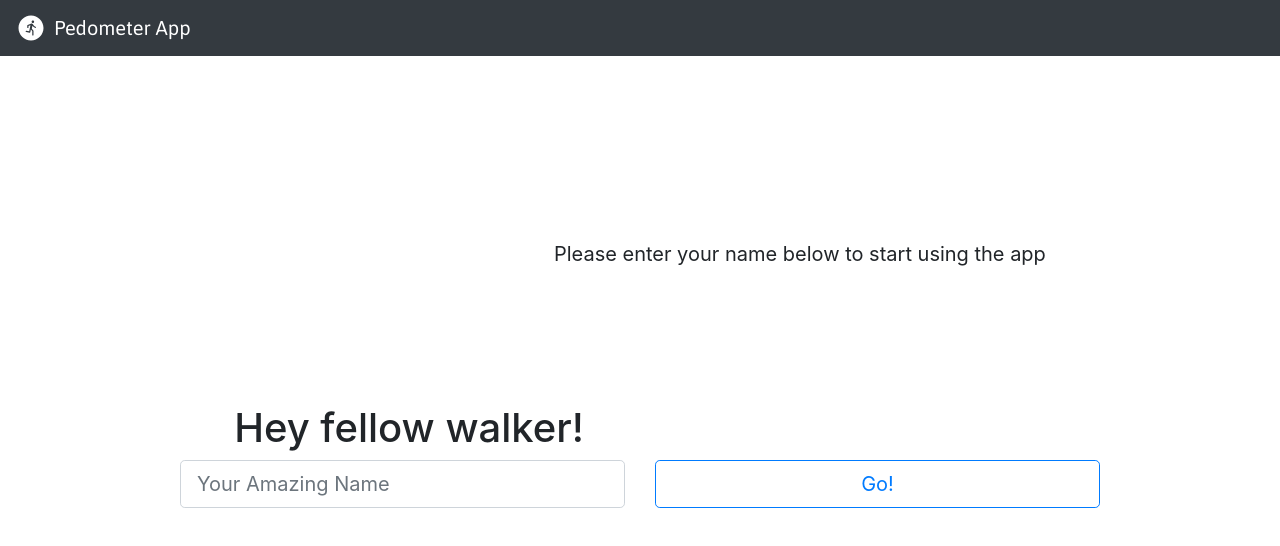
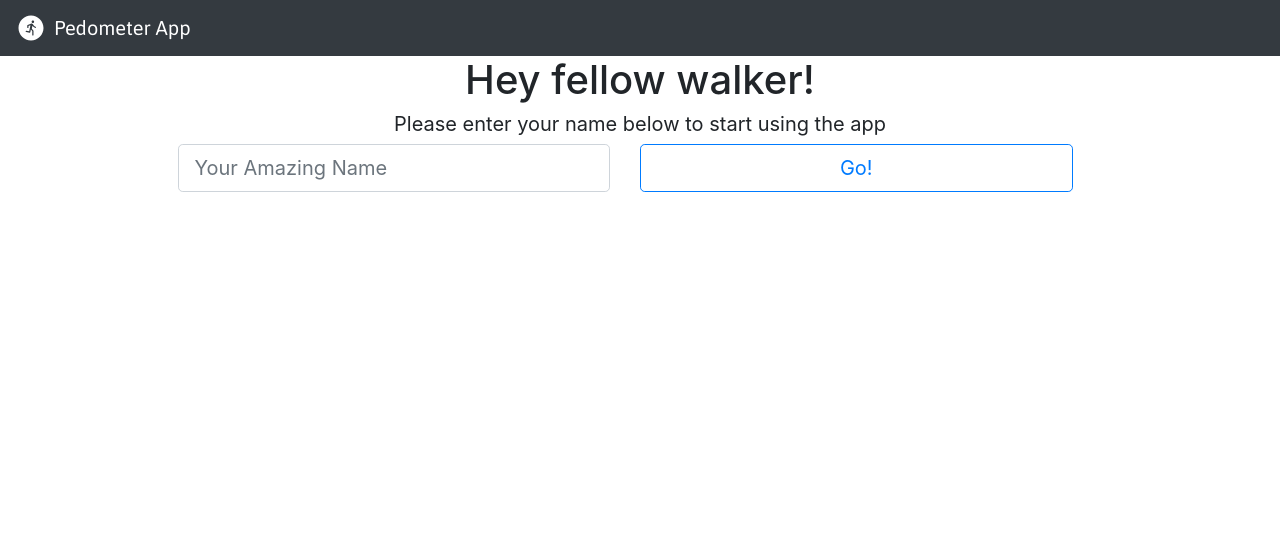
Before and after one commit to Jojos15/samplewebapp, a React (Create React App) app: page / in a window 1280 px wide. Shown: the top 546 px of the page. Built offline with nearby package versions, Linux system fonts and the light colour scheme.

Commit message:
layout broke, restored it to previous condition

```diff
--- a/src/App.css
+++ b/src/App.css
@@ -1,12 +1,8 @@
+.App{
+  height: 100vh;
+}
 .navbar-brand{
   font-family: "Asap";
-}
-
-main{
-  width: 100%;
-  height: 100vh;
-  display: flex;
-  align-items: stretch;
 }
 
 h5{
--- a/src/App.js
+++ b/src/App.js
@@ -12,9 +12,9 @@ function App() {
             Pedometer App
         </a>
       </nav>
-      <main>
+      <div className="container w-100">
         <LandingScreen />
-      </main>
+      </div>
     </div>
   );
 }
--- a/src/screens/LandingScreen.js
+++ b/src/screens/LandingScreen.js
@@ -8,15 +8,14 @@ const LandingScreen = () => {
     };
 
     return (
-        <div className="container">
-            <div className="row align-items-center justify-content-center h-100">
-                <div className="row align-self-end">
-                    <h1>Hey fellow walker!</h1>
+        <div>
+            <div className="row justify-content-center">
+                <h1 className="col-12 text-center">Hey fellow walker!</h1>
             </div>
-                <div className="row">
-                    <h5>Please enter your name below to start using the app</h5>
+            <div className="row justify-content-center">
+                <h5 className="col-12 text-center">Please enter your name below to start using the app</h5>
             </div>
-                <form onSubmit={buttonHandler} className="row align-self-start justify-content-center w-100">
+            <form onSubmit={buttonHandler} className="row justify-content-center w-100">
                 <div className="col-5 ">
                     <input className="form-control form-control-lg" type="text" placeholder="Your Amazing Name"></input>
                 </div>
@@ -25,7 +24,6 @@ const LandingScreen = () => {
                 </div>
             </form>
         </div>
-        </div>
     );
 }
 
```
Lines whose indentation alone changed are shown as unchanged.
